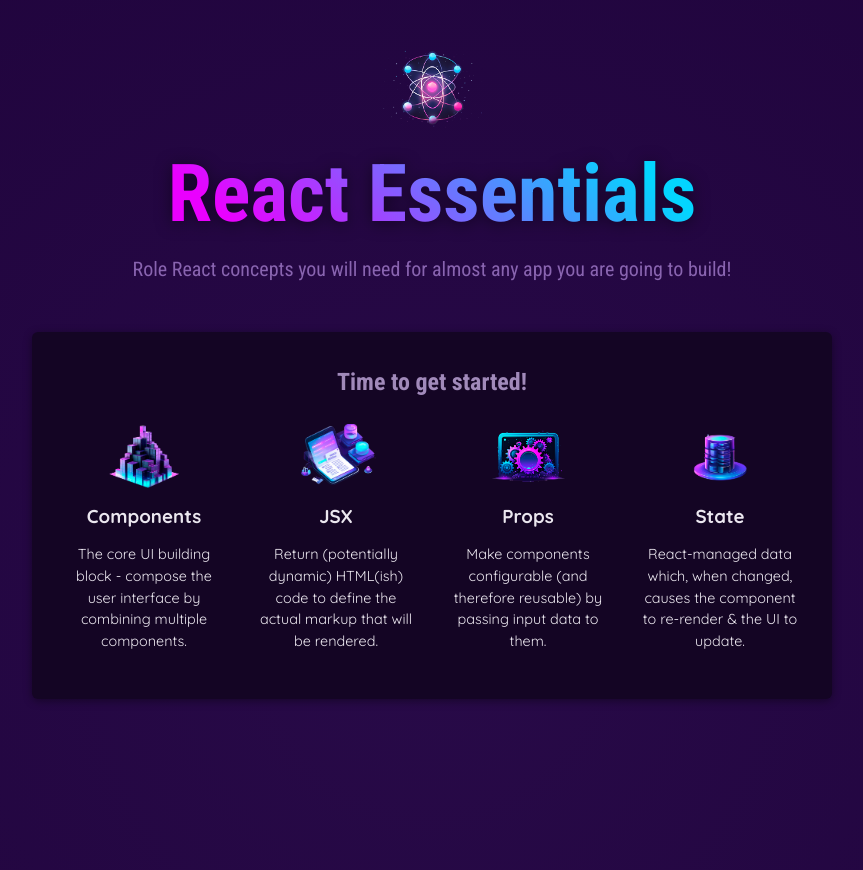
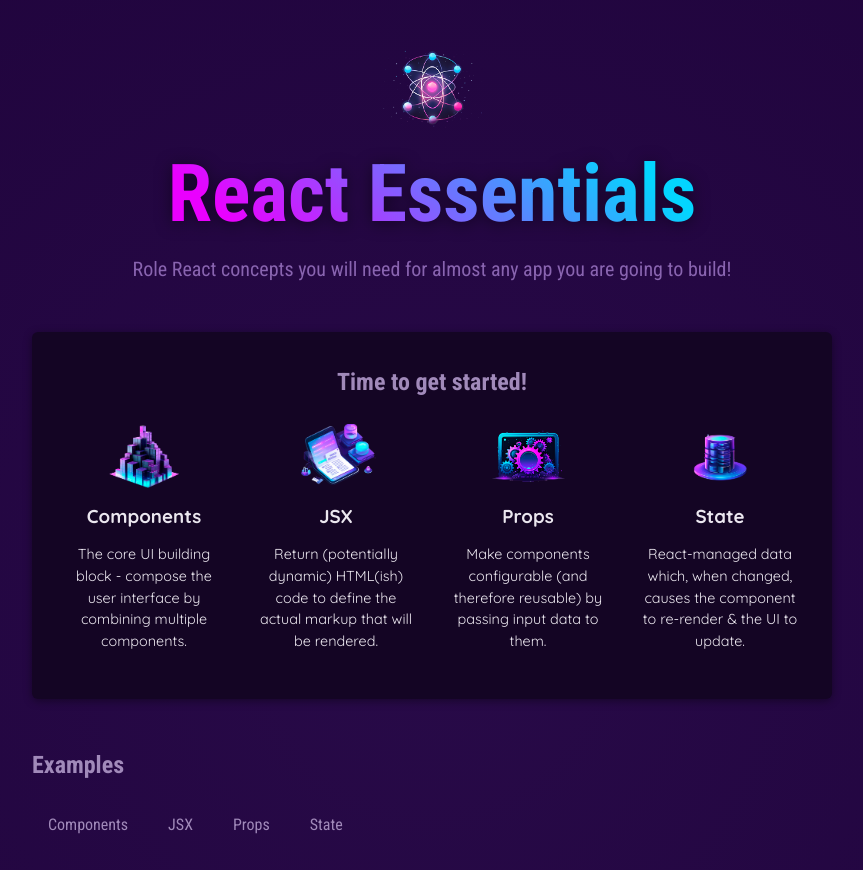
Before and after one commit to kon-amp/React_Projects, a React (Vite) app: page / in a window 1280 px wide. Shown: the top 870 px of the page, without its empty margins (208-1071 px from the left). Built offline with nearby package versions, Linux system fonts and the light colour scheme.

Commit message:
feat: component composition by using children prop and reacting to events by passing functions as values to props

```diff
--- a/src/App.jsx
+++ b/src/App.jsx
@@ -1,8 +1,13 @@
 import { CORE_CONCEPTS } from "./data.js";
 import Header from './components/Header/Header.jsx';
 import CoreConcept from "./components/CoreConcept.jsx";
+import TabButton from "./components/TabButton.jsx";
 
 function App() {
+  function handleSelect() {
+    console.log('Hello World - selected!');
+  }
+
   return (
     <div>
       <Header />
@@ -20,6 +25,16 @@
             <CoreConcept {...CORE_CONCEPTS[3]} />
           </ul>
         </section>
+        <section id="examples">
+          <h2>Examples</h2>
+          <menu>
+            <TabButton onSelect={handleSelect}>Components</TabButton>
+            <TabButton onSelect={handleSelect}>JSX</TabButton>
+            <TabButton onSelect={handleSelect}>Props</TabButton>
+            <TabButton onSelect={handleSelect}>State</TabButton>
+          </menu>
+
+        </section>
       </main>
     </div>
   );
--- /dev/null
+++ b/src/components/TabButton.jsx
@@ -0,0 +1,7 @@
+export default function TabButton({children, onSelect}) {
+    return (
+    <li>
+        <button onClick={onSelect}>{children}</button>
+    </li>
+    );
+}
```
